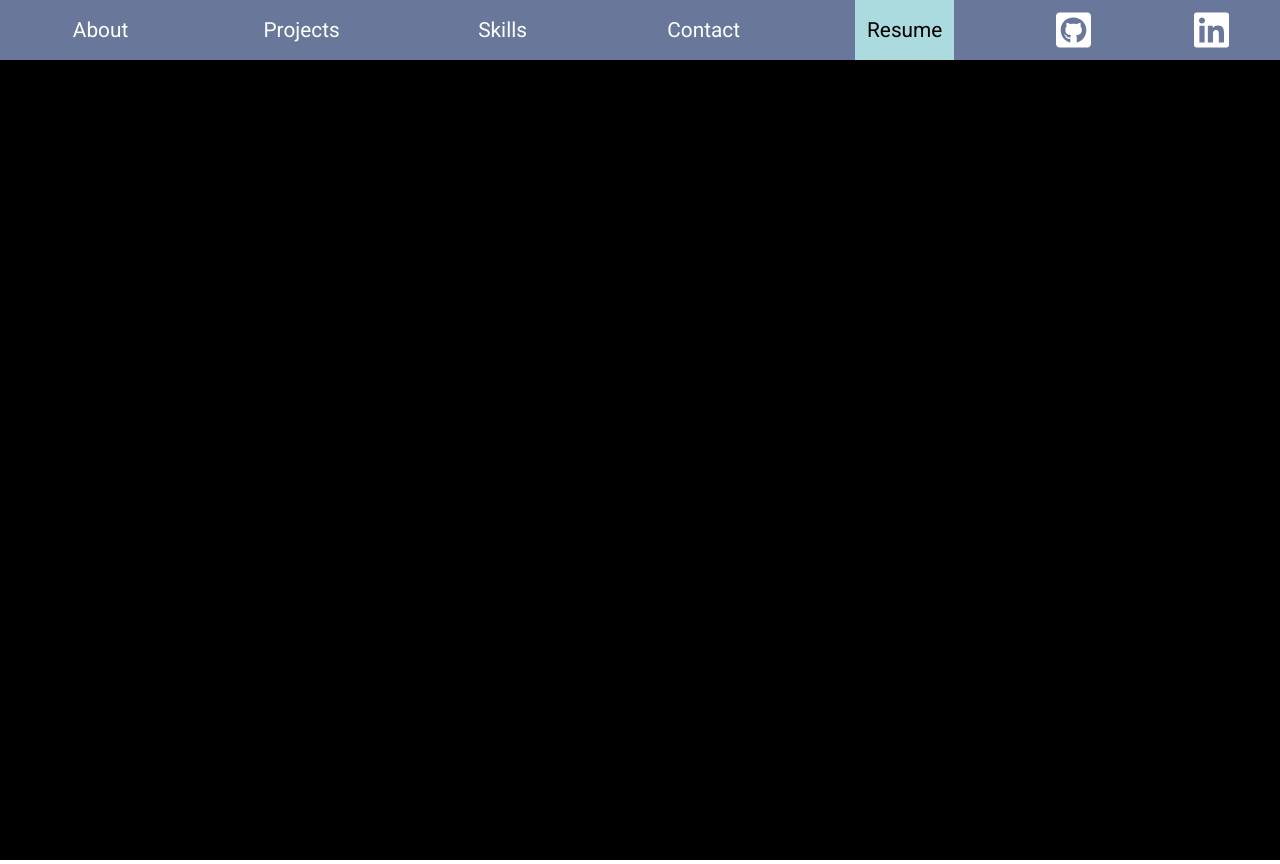
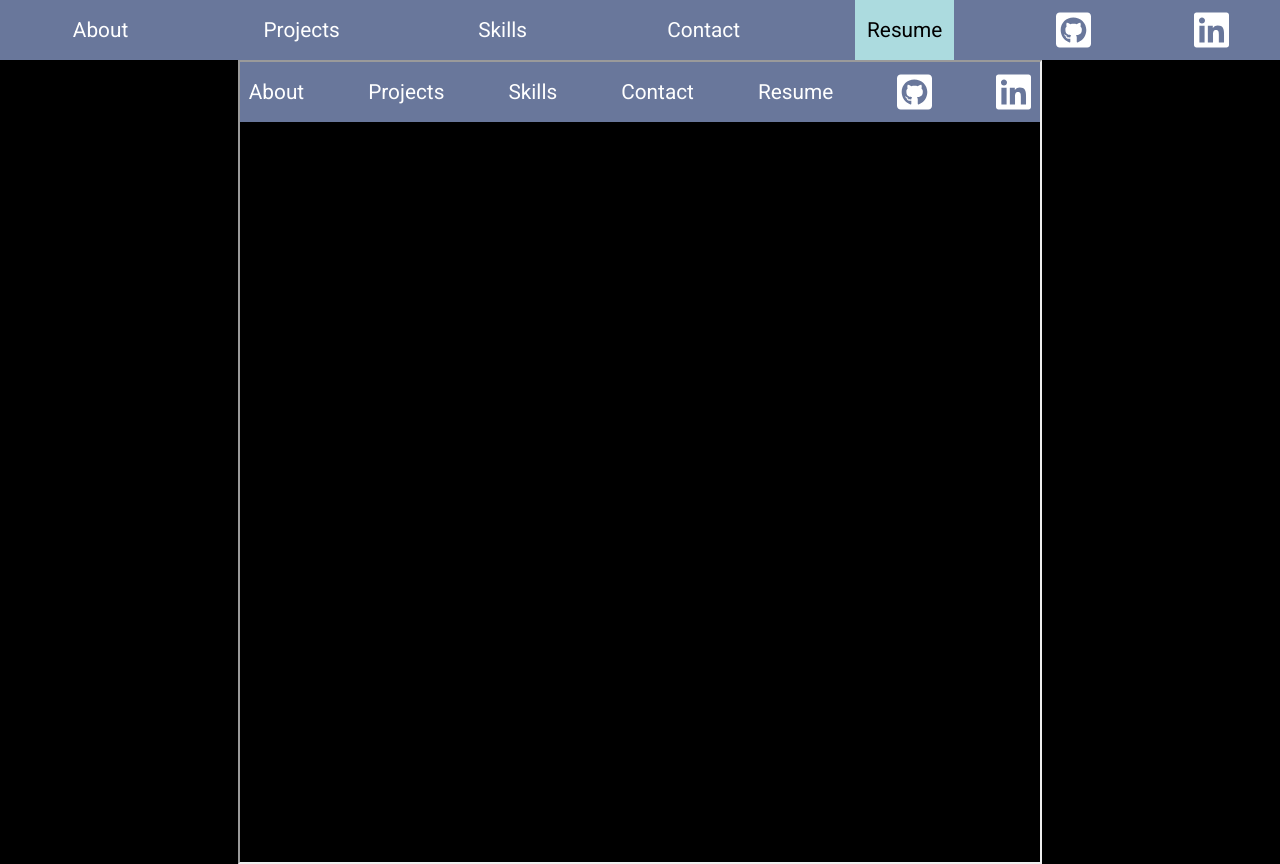
Before and after one commit to jondscott21/React-portfolio, a React (Create React App) app: page /resume in a window 1280 px wide. Built offline with nearby package versions, Linux system fonts and the light colour scheme.

Commit message:
resume page working

```diff
--- a/src/App.jsx
+++ b/src/App.jsx
@@ -1,7 +1,6 @@
 import React from 'react';
 import './App.css';
 import { Switch, Route, Redirect } from 'react-router-dom'
-// import {useSelect, useDispatch} from 'react-redux';
 import About from './components/About'
 import Projects from './components/Projects'
 import Skills from './components/Skills'
@@ -10,11 +9,8 @@ import Resume from './components/Resume'
 import { StyledHeader, StyledLink } from './styles/HeaderStyle'
 import { FontAwesomeIcon } from '@fortawesome/react-fontawesome'
 import { faGithubSquare, faLinkedin } from '@fortawesome/free-brands-svg-icons'
-// import {  } from '@fortawesome/fontawesome-svg-core'
 
 function App() {
-  // const state = useSelect(state => state)
-  // const dispatch = useDispatch()
   const openLinkedIn = () => {
     window.open("https://www.linkedin.com/in/jonathandavidscott/")
   }
--- a/src/components/Resume.jsx
+++ b/src/components/Resume.jsx
@@ -1,9 +1,10 @@
 import React from 'react'
+import MyResume from "../assets/jonathan-resume.pdf"
 
 
 const Resume = () => {
     return(
-        <></>
+        <iframe title="Jonathan Scott's Resume" src={MyResume} height='800' width='800' />
     )
 }
 
```
Also changed, not shown: 1 other file (tests, documents, lock files or other folders).
